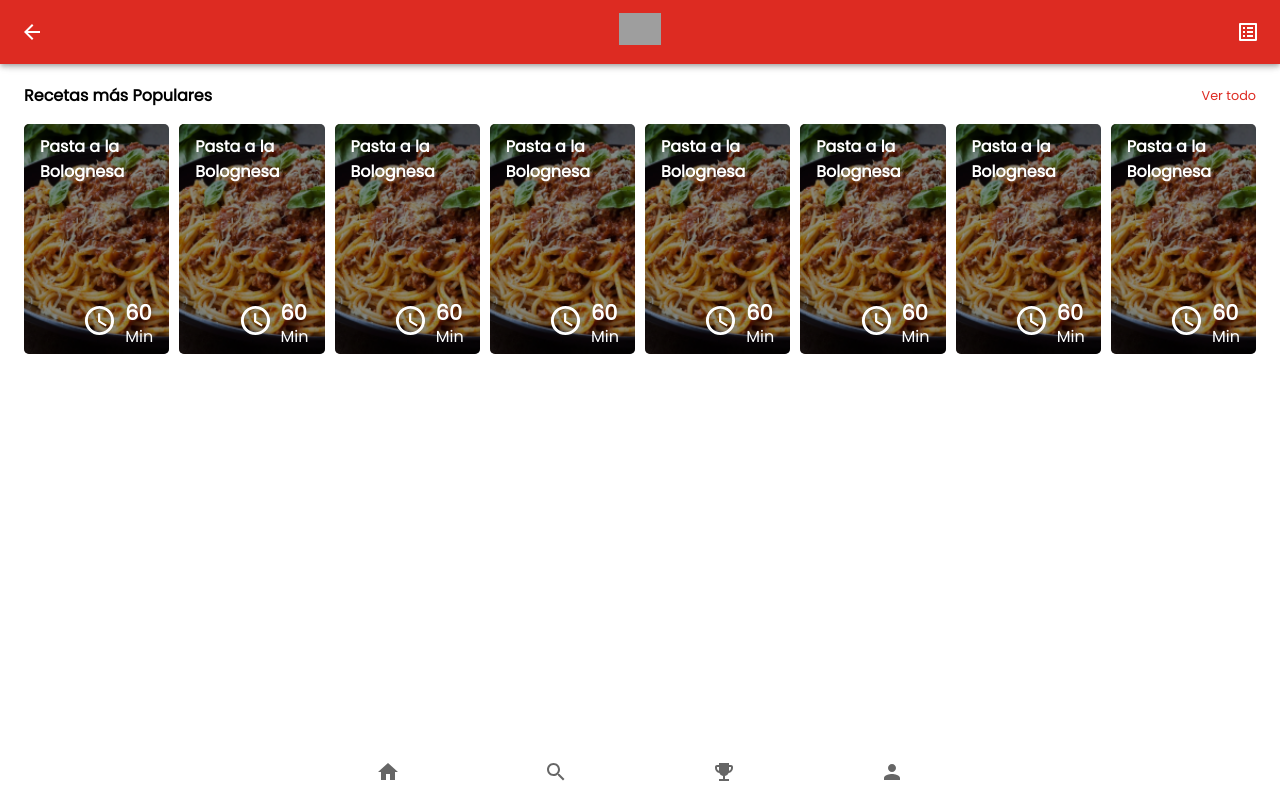
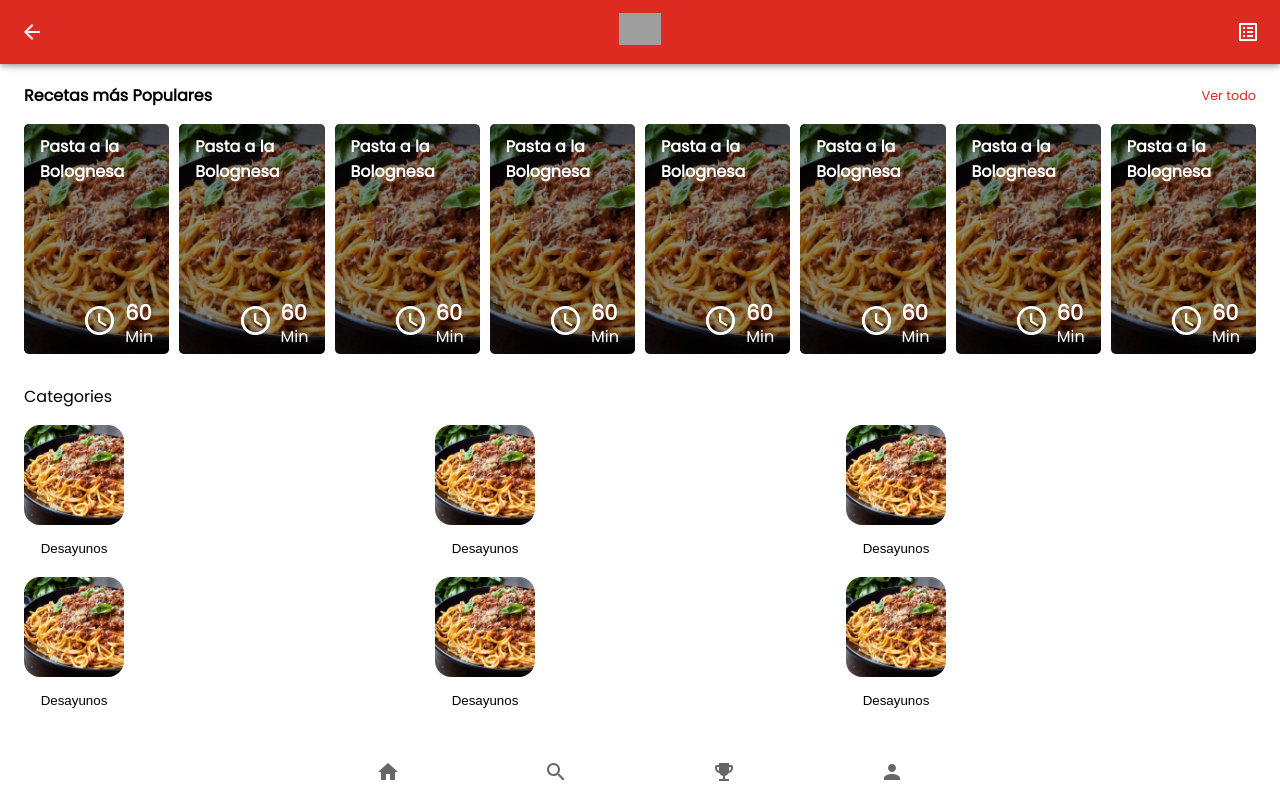
Before and after one commit to JorgeLoredo-1852/HEB, a Next.js app: page / in a window 1280 px wide. Built offline with nearby package versions, Linux system fonts and the light colour scheme; grey boxes are pictures that could not be loaded.

Commit message:
Categories Home

```diff
--- a/package.json
+++ b/package.json
@@ -19,7 +19,9 @@
     "next": "^13.3.0",
     "react": "18.2.0",
     "react-dom": "18.2.0",
+    "react-slick": "^0.29.0",
     "react-touch-carousel": "^0.10.2",
+    "slick-carousel": "^1.8.1",
     "swiper": "^9.2.3",
     "three": "^0.151.3"
   }
--- /dev/null
+++ b/src/components/categories/categories.jsx
@@ -0,0 +1,59 @@
+import "slick-carousel/slick/slick.css";
+import "slick-carousel/slick/slick-theme.css";
+import React, { Component } from "react";
+import Slider from "react-slick";
+import styles from "./categories.module.css";
+import { ArrowBack } from "@mui/icons-material";
+import Card from '@mui/material/Card';
+import CardContent from '@mui/material/CardContent';
+import CardMedia from '@mui/material/CardMedia';
+import Typography from '@mui/material/Typography';
+import { CardActionArea } from '@mui/material';
+
+const arr = [1,2,3,4,5,6,7,8,9,10,11,12]
+
+
+
+export default class Categories extends Component {
+  render() {
+    const settings = {
+      className: "center",
+      centerMode: false,
+      infinite: false,
+      slidesToShow: 3,
+      speed: 700,
+      rows: 2,
+      slidesPerRow: 1,
+      swipeToSlide: true,
+      arrows: false,
+
+
+    };
+    return (
+      <div>
+        <div className={styles.container}>
+            <div className={styles.title}>Categories</div>
+
+        </div>
+        <Slider {...settings}>
+          {arr.map((num) => (
+          <CardActionArea>
+            <CardMedia
+              component="img"
+              height="100"
+              image="/images/food.png"
+              sx={{ borderRadius: '16px'}}
+
+            />
+            <CardContent>
+              <Typography gutterBottom variant="p" component="div" sx={{ textAlign: 'center' }} >
+                Desayunos
+              </Typography>
+            </CardContent>
+          </CardActionArea>))}
+          {/* <div><h3>{num}</h3></div> */}
+        </Slider>
+      </div>
+    );
+  }
+}
--- /dev/null
+++ b/src/components/categories/categories.module.css
@@ -0,0 +1,7 @@
+.container {
+    display: flex;
+    justify-content: space-between;
+    align-items: center;
+    margin-bottom: 1rem;
+    margin-top: 30px;
+}
--- a/src/pages/index.js
+++ b/src/pages/index.js
@@ -1,8 +1,10 @@
+
 import Head from "next/head";
 import Image from "next/image";
 import styles from "@/styles/Home.module.css";
 import PopularRecipes from "@/components/popularRecipes/popularRecipes";
 import SearchBox from "@/molecules/searchBox/searchBox";
+import Categories from "@/components/categories/categories";
 
 export default function Home() {
   return (
@@ -16,6 +18,7 @@ export default function Home() {
       <main className={styles.main}>
         <SearchBox />
         <PopularRecipes />
+        <Categories />
       </main>
     </>
   );
--- a/src/styles/globals.css
+++ b/src/styles/globals.css
@@ -41,3 +41,8 @@ a {
     color-scheme: dark;
   }
 }
+
+.slick-slide > div {
+  margin-right: 0px;
+  width: 100px;
+}
```
Also changed, not shown: 2 other files (tests, documents, lock files or other folders).
